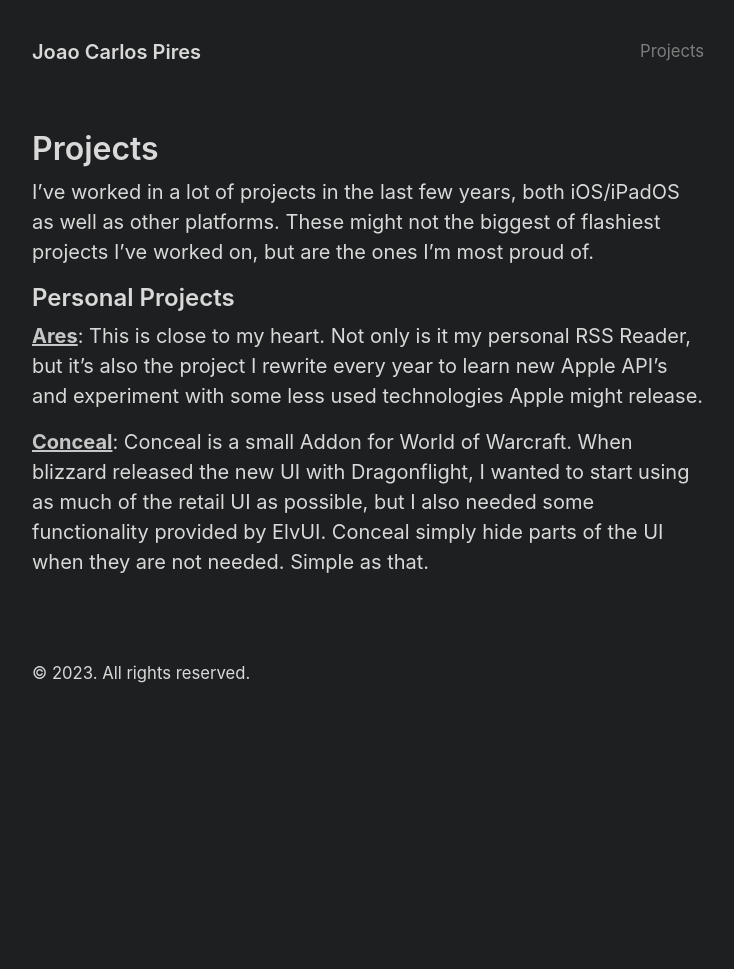
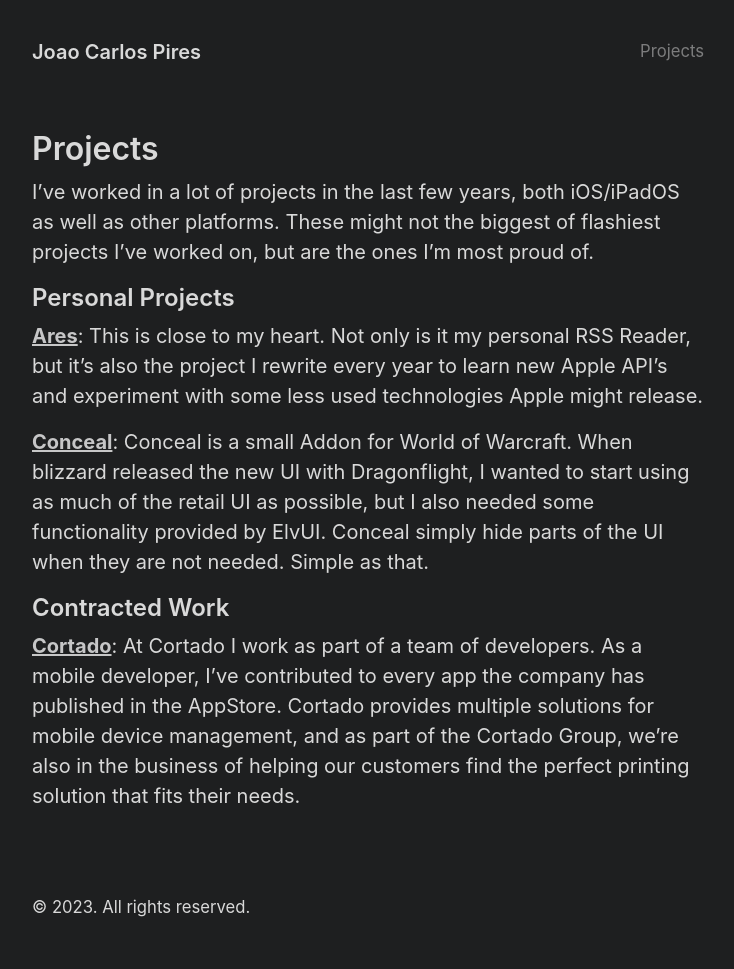
Before and after one commit to joaoc-pires/website-joaopires.com, a Jekyll site: the page built from projects.md, in a window 1280 px wide. Shown: the whole page, without its empty margins (272-1006 px from the left). Built offline with Jekyll 4.4.1, drawn with Linux system fonts in a browser that asks for light colours; before the commit the page ends 900 px from its top, so only the background shows below that.

Commit message:
adds more info in projects

```diff
--- a/projects.md
+++ b/projects.md
@@ -8,3 +8,6 @@
 **[Ares](https://apps.apple.com/us/app/ares-rss-reader/id1560552142)**: This is close to my heart. Not only is it my personal RSS Reader, but it's also the project I rewrite every year to learn new Apple API's and experiment with some less used technologies Apple might release.
 
 **[Conceal](https://github.com/joaoc-pires/WoW-Conceal)**: Conceal is a small Addon for World of Warcraft. When blizzard released the new UI with Dragonflight, I wanted to start using as much of the retail UI as possible, but I also needed some functionality provided by ElvUI. Conceal simply hide parts of the UI when they are not needed. Simple as that.
+
+## Contracted Work
+**[Cortado](https://www.cortado.com/en/)**: At Cortado I work as part of a team of developers. As a mobile developer, I've contributed to every app the company has published in the AppStore. Cortado provides multiple solutions for mobile device management, and as part of the Cortado Group, we're also in the business of helping our customers find the perfect printing solution that fits their needs.
```
